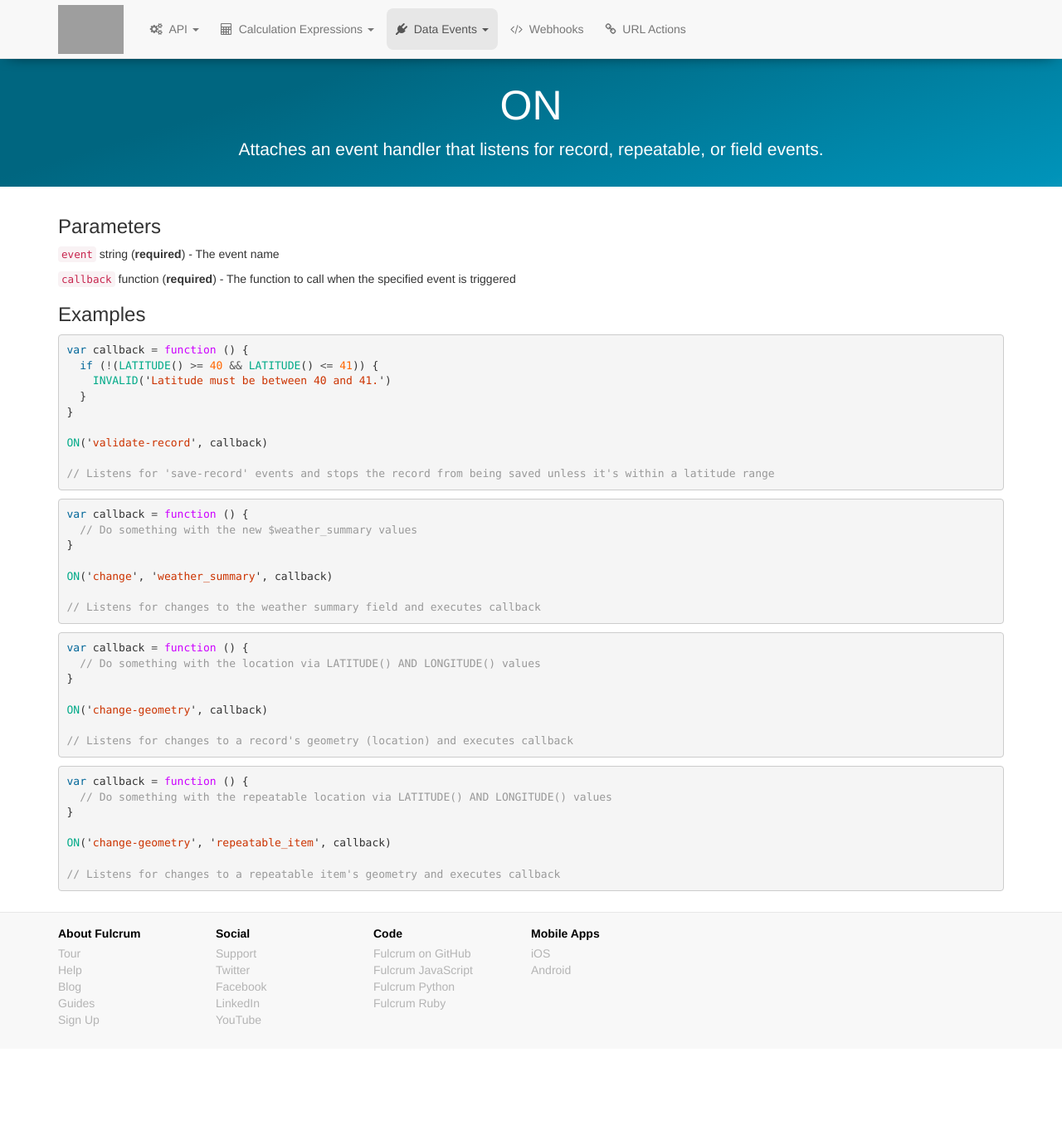
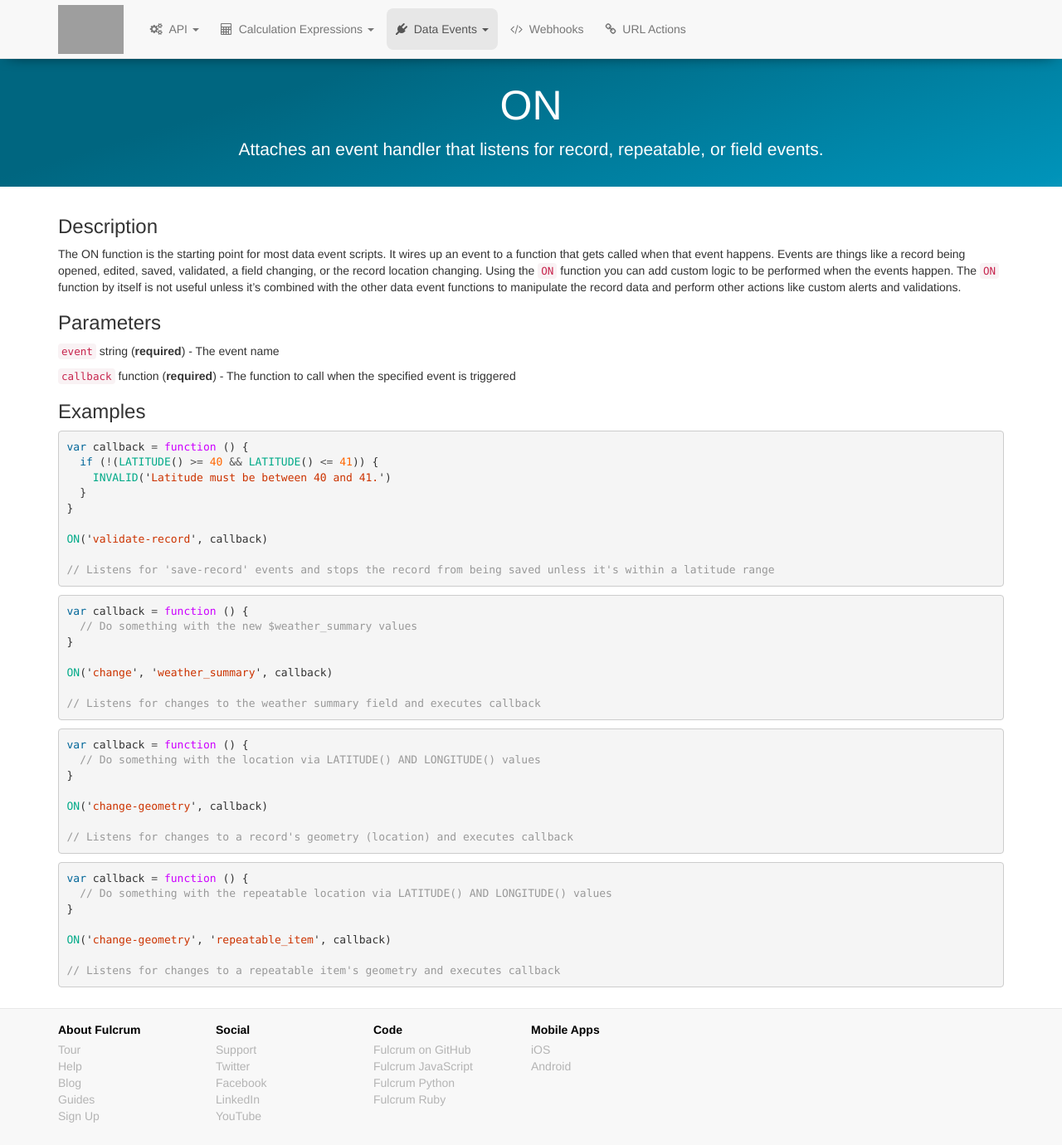
Before and after one commit to rylincoln/developer.fulcrumapp.com, a Jekyll site: the page built from _data-events/reference/on.md, in a window 1280 px wide and 1380 px high. Shown: the whole window at 83% size. Built offline with Jekyll 4.4.1, drawn with Linux system fonts in a browser that asks for light colours; nearby versions of some CDN libraries; grey boxes are pictures that could not be loaded.

Commit message:
Add some detail to ON

```diff
--- a/_data-events/reference/on.md
+++ b/_data-events/reference/on.md
@@ -6,6 +6,10 @@ description: "Attaches an event handler that listens for record, repeatable, or
 category: section
 permalink: /data-events/reference/on/
 ---
+
+### Description
+
+The ON function is the starting point for most data event scripts. It wires up an event to a function that gets called when that event happens. Events are things like a record being opened, edited, saved, validated, a field changing, or the record location changing. Using the `ON` function you can add custom logic to be performed when the events happen. The `ON` function by itself is not useful unless it's combined with the other data event functions to manipulate the record data and perform other actions like custom alerts and validations.
 
 ### Parameters
 
```
